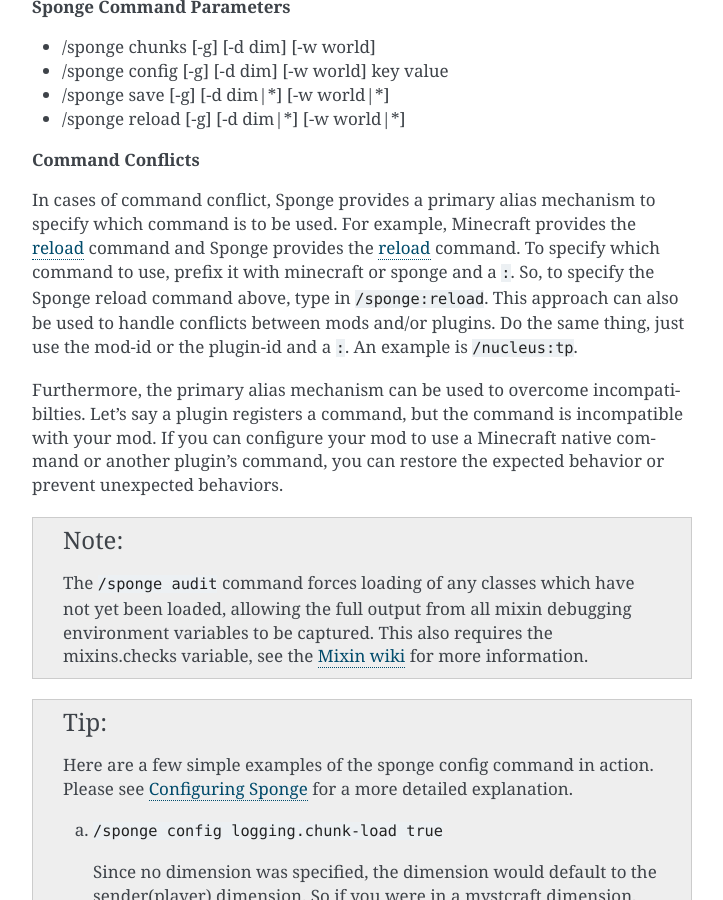
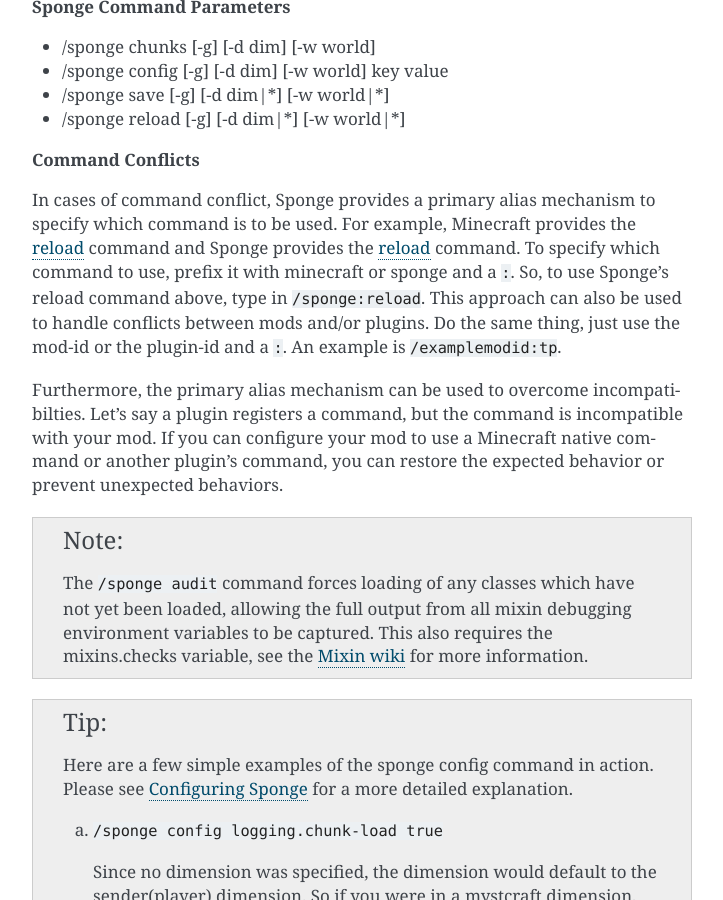
Before and after one commit to SpongePowered/SpongeDocs, a Sphinx documentation site: the page built from source/server/spongineer/commands.rst, in a window 1280 px wide and 900 px high, scrolled down 1626 px. Shown: the whole window, without its empty margins (388-1111 px from the left). Built offline with Sphinx 7.4.7, drawn with Linux system fonts in a browser that asks for light colours; pages that are not in the unit, such as notebooks, are missing from menus.

Commit message:
Corrected grammar, updated Java rqmts, and used example plugin (#694)

```diff
--- a/source/plugin/effects.rst
+++ b/source/plugin/effects.rst
@@ -88,7 +88,7 @@
     viewer.spawnParticles(particle, position);
 
 Potion Effects
-================
+==============
 
 Similarly to particles and sounds, we need to use a builder to create our potion effect:
 
--- a/source/server/getting-started/jre.rst
+++ b/source/server/getting-started/jre.rst
@@ -7,7 +7,7 @@
 
 Sponge requires Java 8 (specifically ``1.8.0_20`` or above) at this time. Older Java versions are deprecated and will
 not work with Sponge. The difference between major versions of Java (6, 7, 8) is significant, and older versions cannot
-run Sponge properly. Currently Sponge will not run with Java 9.
+run Sponge properly. Currently, Sponge will not run with versions of Java greater than 8.
 
 Installing Java
 ===============
--- a/source/server/spongineer/commands.rst
+++ b/source/server/spongineer/commands.rst
@@ -65,12 +65,12 @@
 In cases of command conflict, Sponge provides a primary alias mechanism to specify which command is to be used.  For
 example, Minecraft provides the `reload <https://minecraft.gamepedia.com/Commands#Summary_of_commands>`__ command and
 Sponge provides the `reload <https://docs.spongepowered.org/stable/en/server/spongineer/commands.html>`__ command. To
-specify which command to use, prefix it with minecraft or sponge and a ``:``. So, to specify the Sponge reload command
+specify which command to use, prefix it with minecraft or sponge and a ``:``. So, to use Sponge's reload command
 above, type in ``/sponge:reload``. This approach can also be used to handle conflicts between mods and/or plugins. Do the
-same thing, just use the mod-id or the plugin-id and a ``:``.  An example is ``/nucleus:tp``.
+same thing, just use the mod-id or the plugin-id and a ``:``.  An example is ``/examplemodid:tp``.
 
-Furthermore, the primary alias mechanism can be used to overcome incompatibilties.  Let's say a plugin registers a
-command, but the command is incompatible with your mod.  If you can configure your mod to use a Minecraft native
+Furthermore, the primary alias mechanism can be used to overcome incompatibilties. Let's say a plugin registers a
+command, but the command is incompatible with your mod. If you can configure your mod to use a Minecraft native
 command or another plugin's command, you can restore the expected behavior or prevent unexpected behaviors.
 
 .. note::
```
